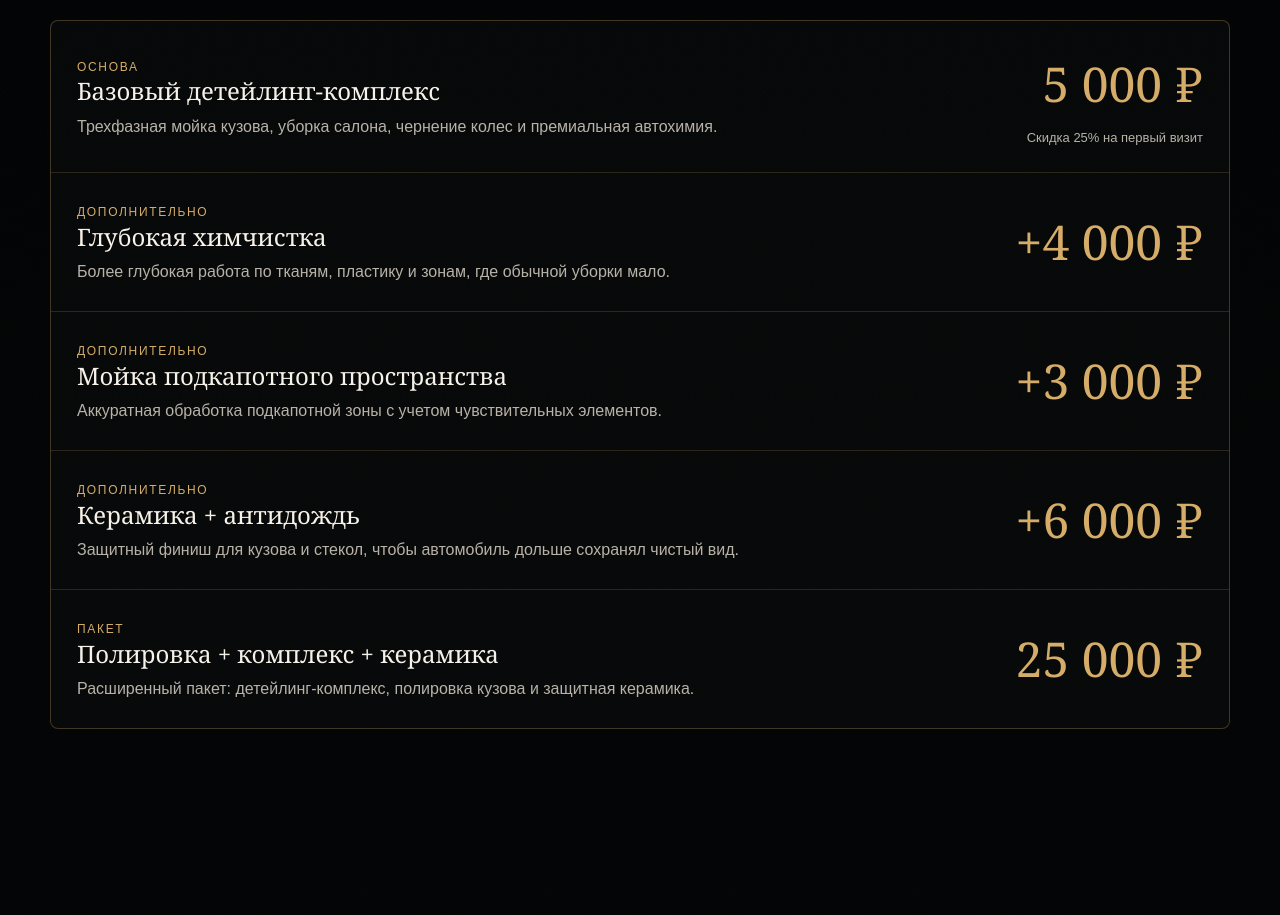
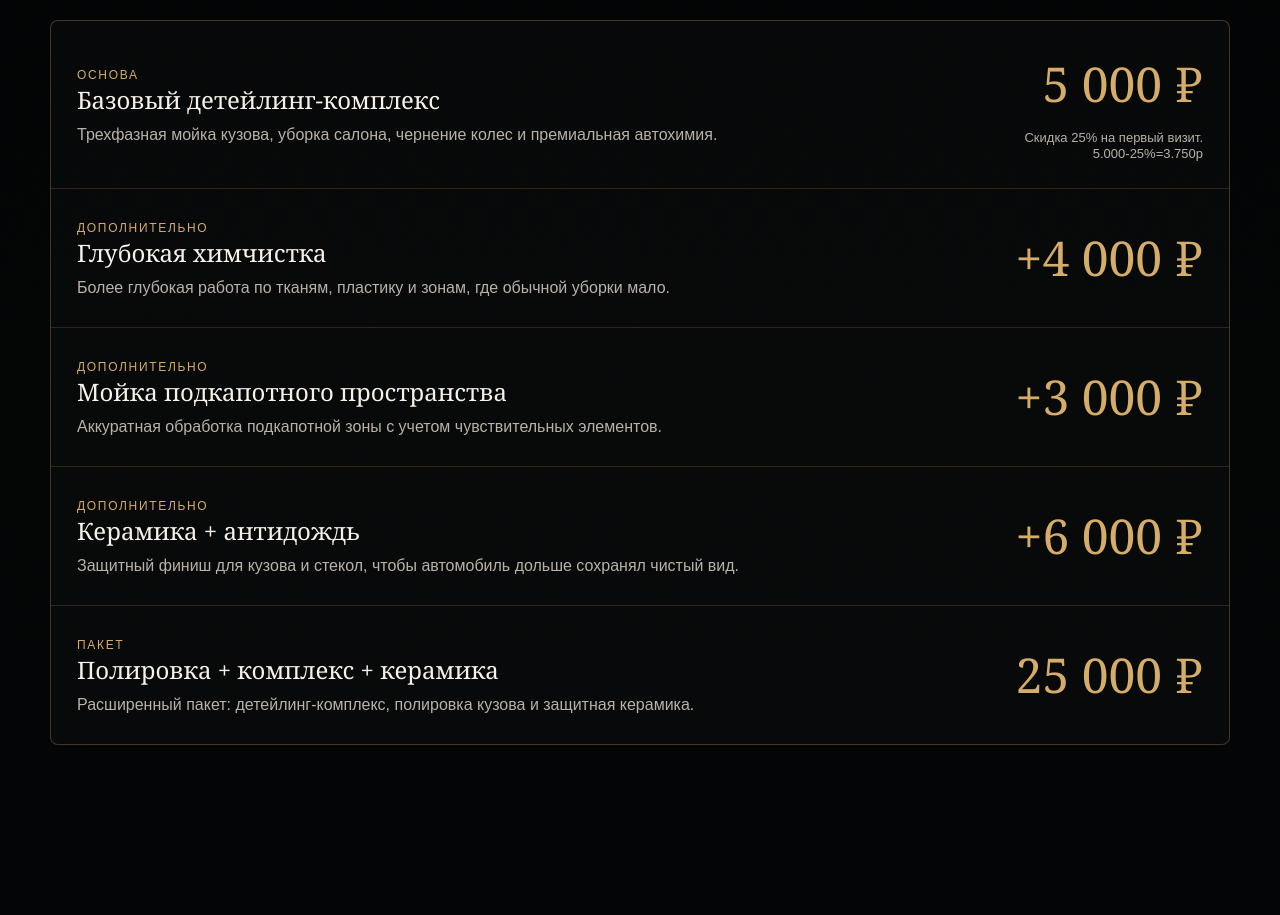
Before and after one commit to ezixxxgame-cmyk/cd, a Next.js app: page / in a window 1280 px wide. Shown: the part 1420-2335 px from the top of the page. Built offline with nearby package versions, Linux system fonts and the light colour scheme; no server answers.

Commit message:
Clarify first visit discount price

```diff
--- a/app/page.tsx
+++ b/app/page.tsx
@@ -210,7 +210,7 @@ export default function Home() {
                   {formatPrice(service.price)}
                 </strong>
                 {service.id === "base" ? (
-                  <small>Скидка 25% на первый визит</small>
+                  <small>Скидка 25% на первый визит. 5.000-25%=3.750р</small>
                 ) : null}
               </div>
             </article>
```
